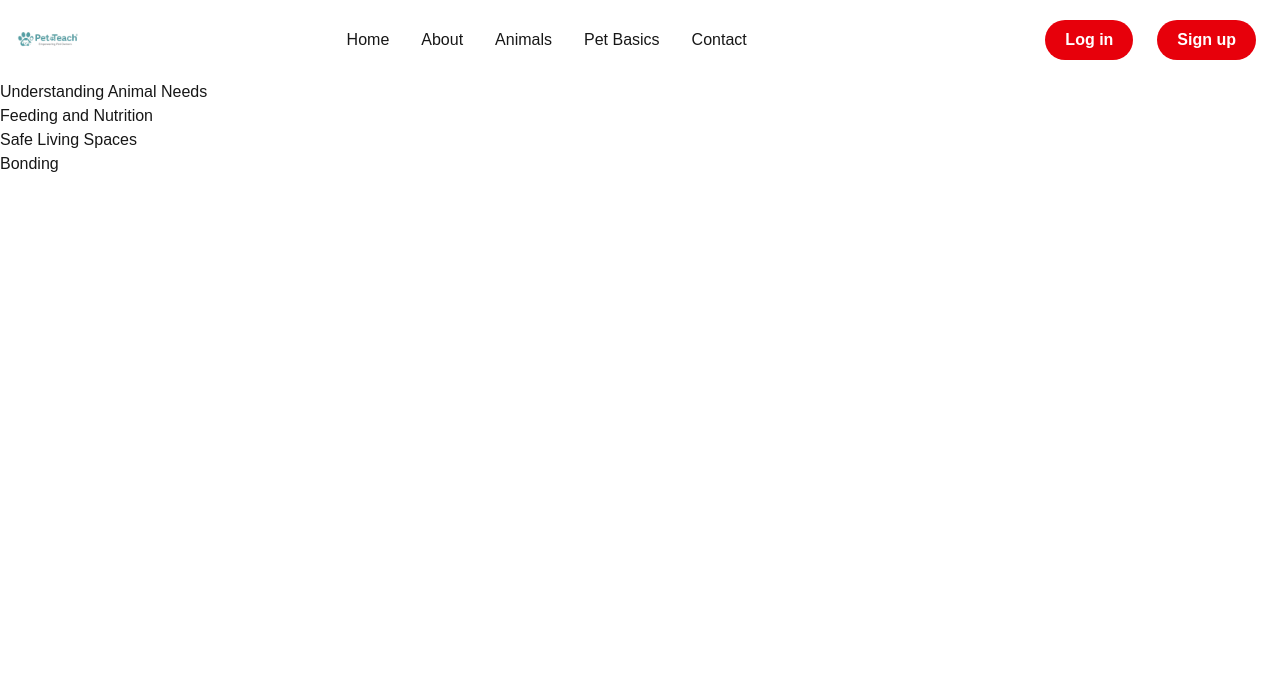
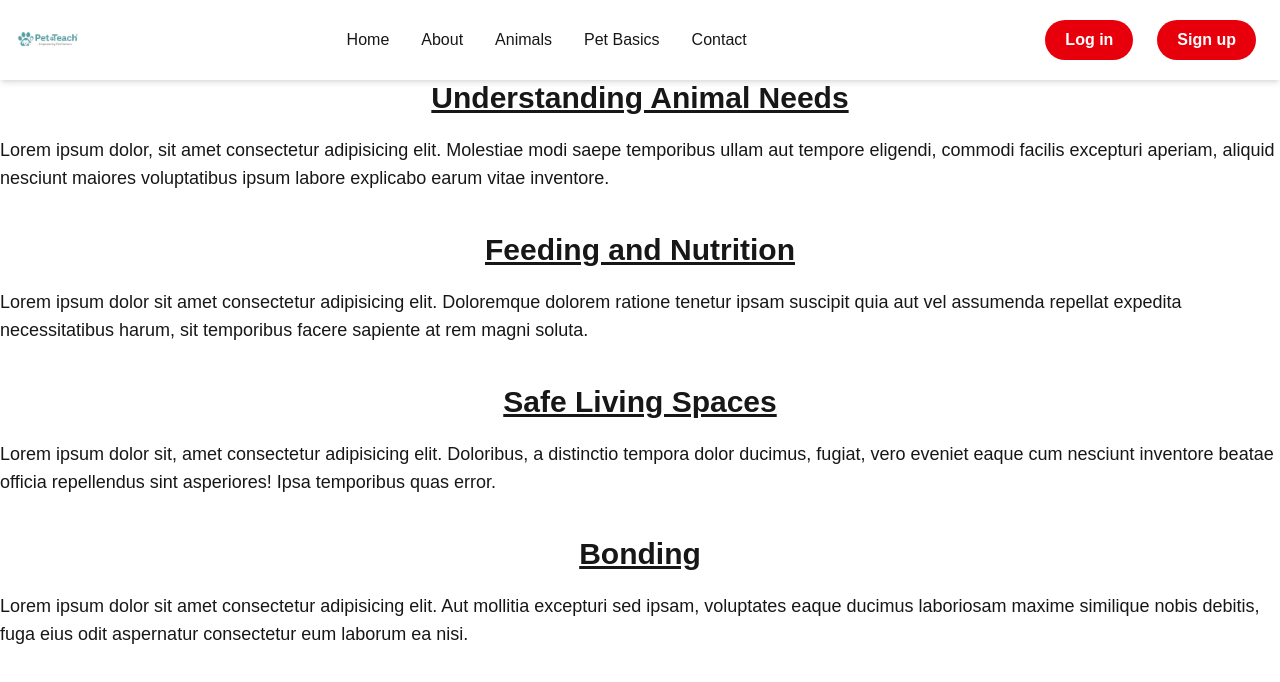
Before and after one commit to Kelvinc9654/PetTeach, a Next.js app in the folder pet_teach/: page /petBasics in a window 1280 px wide. Shown: the top 682 px of the page. Built offline with nearby package versions, Linux system fonts and the light colour scheme; no server answers.

Commit message:
added filler text for pet basics page

```diff
--- a/pet_teach/app/geminiAPI/fetchData.tsx
+++ b/pet_teach/app/geminiAPI/fetchData.tsx
@@ -3,7 +3,8 @@ import { NextResponse } from "next/server";
 import { GoogleGenAI } from "@google/genai";
 
 
-export async function Fetch(contentQuestion: string) {
+export async function FetchData(contentQuestion: string) {
+
     const geminiAI = new GoogleGenAI({
         apiKey: process.env.GEMINI_API_KEY
     });
@@ -12,6 +13,4 @@ export async function Fetch(contentQuestion: string) {
         model: "gemini-2.5-flash",
         contents: contentQuestion,
     });
-
-    return response.text;
 }
--- a/pet_teach/app/petBasics/page.tsx
+++ b/pet_teach/app/petBasics/page.tsx
@@ -1,29 +1,42 @@
 
 
 import { NavigationBar } from "../webpage/pageHeader";
+import { FetchData } from "../geminiAPI/fetchData";
 
 
 export default function PetBasics() {
 
+    const content = `
+        Write a detailed pet care guide for people who want to pet owners or for those who want
+        to take better care of their pets. Include details on feeding, health, training, and bonding
+        with animals.
+    `;
+
+    const response = FetchData(content);
+    console.log("Response:", response);
 
     return (
         <>
             <NavigationBar/>
-        <div>
-            <div>
-                <h1>Understanding Animal Needs</h1>
+            <div className="space-y-10 flex flex-col justify-center">
+                <div id="understanding-animal-needs">
+                    <h1 className="text-3xl font-bold text-center underline mb-5">Understanding Animal Needs</h1>
+                    <p className="text-lg">Lorem ipsum dolor, sit amet consectetur adipisicing elit. Molestiae modi saepe temporibus ullam aut tempore eligendi, commodi facilis excepturi aperiam, aliquid nesciunt maiores voluptatibus ipsum labore explicabo earum vitae inventore.</p>
                 </div>
 
-            <div>
-                <h1>Feeding and Nutrition</h1>
+                <div id="feeding-and-nutrition">
+                    <h1 className="text-3xl font-bold text-center underline mb-5">Feeding and Nutrition</h1>
+                    <p className="text-lg">Lorem ipsum dolor sit amet consectetur adipisicing elit. Doloremque dolorem ratione tenetur ipsam suscipit quia aut vel assumenda repellat expedita necessitatibus harum, sit temporibus facere sapiente at rem magni soluta.</p>
                 </div>
 
-            <div>
-                <h1>Safe Living Spaces</h1>
+                <div id="safe-living-spaces">
+                    <h1 className="text-3xl font-bold text-center underline mb-5">Safe Living Spaces</h1>
+                    <p className="text-lg">Lorem ipsum dolor sit, amet consectetur adipisicing elit. Doloribus, a distinctio tempora dolor ducimus, fugiat, vero eveniet eaque cum nesciunt inventore beatae officia repellendus sint asperiores! Ipsa temporibus quas error.</p>
                 </div>
 
-            <div>
-                <h1>Bonding</h1>
+                <div id="bonding">
+                    <h1 className="text-3xl font-bold text-center underline mb-5">Bonding</h1>
+                    <p className="text-lg">Lorem ipsum dolor sit amet consectetur adipisicing elit. Aut mollitia excepturi sed ipsam, voluptates eaque ducimus laboriosam maxime similique nobis debitis, fuga eius odit aspernatur consectetur eum laborum ea nisi.</p>
                 </div>
             </div>
         </>
--- a/pet_teach/app/webpage/pageHeader.tsx
+++ b/pet_teach/app/webpage/pageHeader.tsx
@@ -22,7 +22,7 @@ function Banner() {
 
 export function NavigationBar() {
     return (
-        <header className="top-0 h-20 left-0 w-full max-h-48">
+        <header className="top-0 h-20 left-0 w-full max-h-48 shadow-md">
             <div className="flex flex-row items-center justify-between px-6 py-4 space-x-2">
                 {/* logo */}
                 <div>
```
Lines whose indentation alone changed are shown as unchanged.
